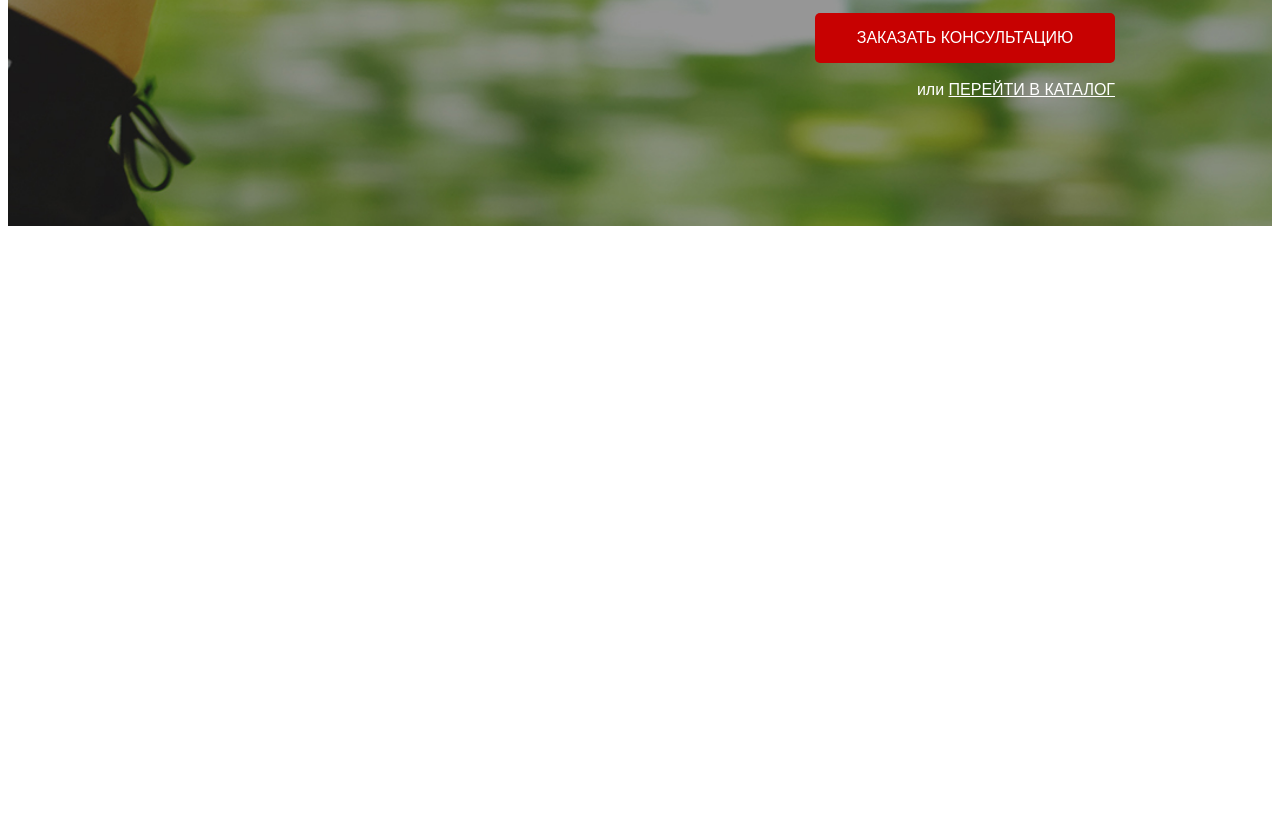
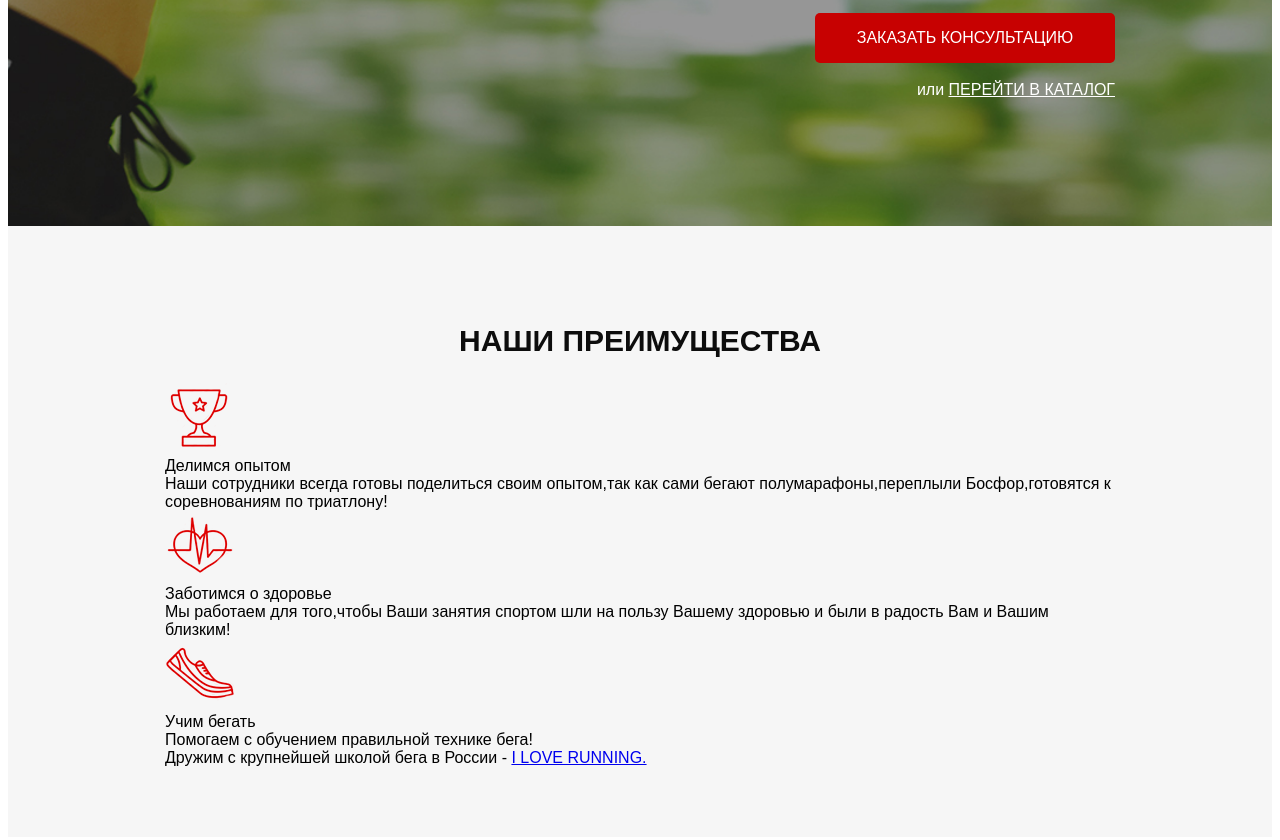
Before and after one commit to SergeyNadein/Pulse, a website: page src/index.html in a window 1280 px wide. Shown: the part 546-1386 px from the top of the page. Before the commit the page ends 800 px from the top, so only its background shows below. Drawn offline with Linux system fonts and the light colour scheme.

Commit message:
added a new section

```diff
--- a/src/index.html
+++ b/src/index.html
@@ -54,6 +54,36 @@
             </div>
         </div>
     </div>
+    <div class="benefits">
+        <div class="container">
+            <h2 class="title">НАШИ ПРЕИМУЩЕСТВА</h2>
+            <div class="benefits__wrapper">
+                <div class="benefits__item">
+                    <img src="icons/advantages/cup.png" alt="cup" class="benefits__icon">
+                    <div class="benefits__subtitle">Делимся опытом</div>
+                    <div class="benefits__descr">
+                        Наши сотрудники всегда готовы поделиться своим опытом,так как сами бегают полумарафоны,переплыли Босфор,готовятся к соревнованиям по триатлону!
+                    </div>
+                </div>
+                <div class="benefits__item">
+                    <img src="icons/advantages/heart.png" alt="heart" class="benefits__icon">
+                    <div class="benefits__subtitle">Заботимся о здоровье</div>
+                    <div class="benefits__descr">
+                        Мы работаем для того,чтобы Ваши занятия спортом шли на пользу Вашему здоровью и были в радость Вам и Вашим близким!
+                    </div>
+                </div>
+                <div class="benefits__item">
+                    <img src="icons/advantages/shoe.png" alt="shoe" class="benefits__icon">
+                    <div class="benefits__subtitle">Учим бегать</div>
+                    <div class="benefits__descr">
+                        Помогаем с обучением правильной технике бега!<br>
+                        Дружим с крупнейшей школой бега в России -
+                        <a href="#">I LOVE RUNNING.</a>
+                    </div>
+                </div>
+            </div>
+        </div>
+    </div>
 
 </body>
 </html>
--- /dev/null
+++ b/src/sass/blocks/_benefits.scss
@@ -0,0 +1,5 @@
+.benefits {
+    background: #F6F6F6;
+    min-height: 473px;
+    padding: 73px 0 65px 0;
+}
--- /dev/null
+++ b/src/sass/blocks/_titles.scss
@@ -0,0 +1,7 @@
+.title {
+    text-align: center;
+    color: #0D0D0D;
+    font-weight: 700;
+    font-size: 30px;
+    text-transform: uppercase;
+}
--- a/src/sass/style.scss
+++ b/src/sass/style.scss
@@ -9,4 +9,6 @@
 }
 @import 'blocks/promo';
 @import 'blocks/header';
-@import 'blocks/buttons'
+@import 'blocks/buttons';
+@import 'blocks/benefits';
+@import 'blocks/titles'
```
Also changed, not shown: src/css/style.min.css.
